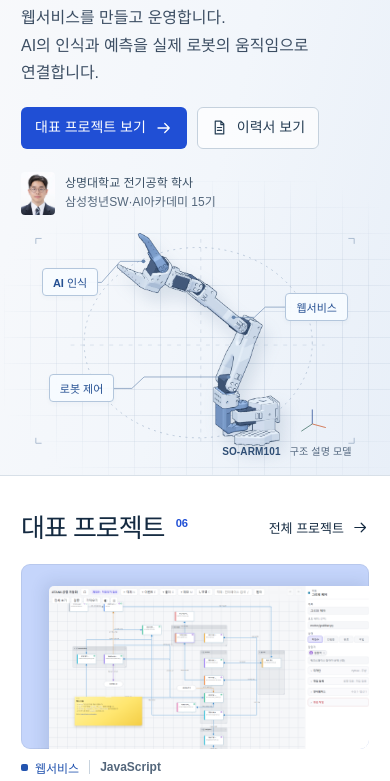
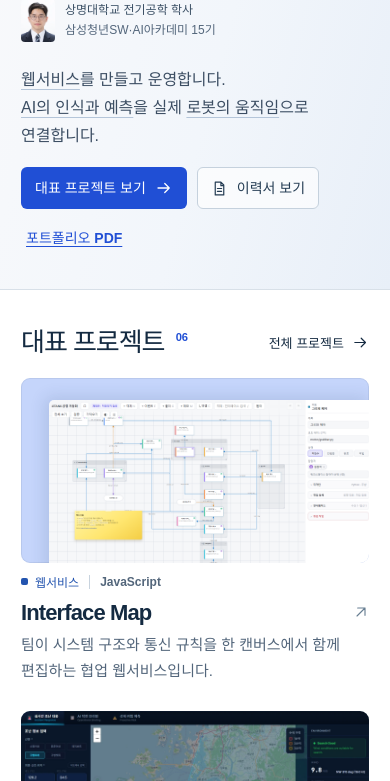
Before and after one commit to Michael3252/Michael3252.github.io, an Astro site: page / in a window 390 px wide. Shown: the part 204-985 px from the top of the page. Built offline with nearby package versions, Linux system fonts and the light colour scheme; Astro itself is replaced by a stand-in of ours.

Commit message:
홈 소개를 정리하고 로봇 프로젝트 실물 자료와 포트폴리오 PDF 추가

```diff
--- a/src/components/arm-figure.astro
+++ /dev/null
@@ -1,22 +0,0 @@
----
-const guides = [
-  { field: "ai", text: "AI 인식", id: "sense" },
-  { field: "service", text: "웹서비스", id: "service" },
-  { field: "robotics", text: "로봇 제어", id: "motion" }
-];
----
-<figure class="arm-figure">
-  <div class="blueprint-paper" aria-hidden="true"></div>
-  <svg class="arm-rules" viewBox="0 0 540 382" preserveAspectRatio="none" aria-hidden="true">
-    <g fill="none" stroke="currentColor"><ellipse cx="275" cy="192" rx="177" ry="158" stroke-dasharray="3 7"/><path d="M77 196h394M279 20v337" stroke-dasharray="6 9" opacity=".5"/>
-    <path d="M23 28v-9h9m476 0h9v9M23 350v9h9m476 0h9v-9" stroke-width="1.3"/></g>
-  </svg>
-  <img class="hero-arm" src="/media/so101.webp" alt="열린 그리퍼와 다섯 관절이 보이는 SO-ARM101 로봇팔 구조 렌더링" width="1040" height="1321" fetchpriority="high"/>
-  <svg class="arm-leaders" viewBox="0 0 540 382" preserveAspectRatio="none" aria-hidden="true">
-    <g fill="none" stroke="currentColor" stroke-width="1"><path d="M90 92h35l29-35h36"/><path d="M420 133h-41l-17 17h-32"/><path d="M118 268h54l19-19h131"/></g>
-    <g fill="currentColor"><circle cx="190" cy="57" r="3"/><circle cx="330" cy="150" r="3"/><circle cx="322" cy="249" r="3"/></g>
-    <g transform="translate(452 310)" fill="none" stroke-width="1.4"><path d="M0 17V-7" stroke="#4160a3"/><path d="M0 17 21 23" stroke="#d06e48"/><path d="M0 17-17 29" stroke="#548077"/></g>
-  </svg>
-  {guides.map(g => <a class={"callout " + g.id} href={"/projects/field/" + g.field + "/"} aria-label={g.text + " 분야 프로젝트 보기"}>{g.text}</a>)}
-  <figcaption><span>SO-ARM101</span> 구조 설명 모델</figcaption>
-</figure>
--- a/src/data/portfolio.ts
+++ b/src/data/portfolio.ts
@@ -1,6 +1,13 @@
 export const contact = { email: "gkdlgustjr00@naver.com", github: "https://github.com/Michael3252" };
 export const fields = { service: "웹서비스", ai: "AI와 데이터", robotics: "로봇과 제어", engineering: "전력 설계" } as const;
 export type Field = keyof typeof fields;
+interface ProjectPhoto {
+  image: string;
+  width: number;
+  height: number;
+  alt: string;
+  caption: string;
+}
 export interface Project {
   slug: string;
   title: string;
@@ -11,7 +18,7 @@ export interface Project {
   period?: string;
   setting?: string;
   award?: string;
-  reading?: [string, string][];
+  reading?: [string, string, ProjectPhoto[]?][];
   links?: [string, string][];
   cover?: string;
   coverAlt?: string;
@@ -85,10 +92,14 @@ export const projects: Project[] = [
     slug: "umi", title: "UMI 기반 로봇팔 학습 플랫폼", field: "robotics", setting: "시뮬레이션과 실물 실행기",
     summary: "가상 환경에서 수집한 동작으로 정책을 학습하고, 정책 출력을 로봇팔 명령으로 바꾸는 실행기를 구현했습니다.",
     role: "MuJoCo 데이터 수집과 UMI 학습 파이프라인을 검증하고 실제 로봇의 Python 실행기를 구현했습니다.",
-    tags: ["MuJoCo", "Diffusion Policy", "Jetson Orin Nano"], cover: "so101", coverAlt: "SO-ARM101 공식 형상으로 렌더링한 로봇팔 구조 설명 모델",
+    tags: ["MuJoCo", "Diffusion Policy", "Jetson Orin Nano"], cover: "umi-gripper", coverAlt: "휴대폰을 장착한 실제 로봇팔의 그리퍼가 포장 물체를 잡고 있는 모습",
     reading: [
-      ["시뮬레이션에서 수집한 동작", "SO-ARM101과 UMI 핸들의 URDF로 MuJoCo 환경을 구성했습니다. 임의 위치의 물체를 정해진 곳으로 옮기는 동작과 가상 카메라 영상을 수집하고, ArUco 전처리와 ORB-SLAM3를 거쳐 Diffusion Policy 학습까지 파이프라인을 검증했습니다."],
-      ["정책 출력을 실제 로봇 명령으로", "Jetson Orin Nano의 Python 실행기에서 정책의 상대 TCP 목표를 관측 시점 기준으로 베이스 좌표계에 옮겼습니다. 5관절 역기구학으로 관절각을 구하고, 그리퍼 폭과 함께 서보 tick으로 변환해 관절별 허용 범위를 적용한 뒤 UART로 전송했습니다."],
+      ["시뮬레이션에서 수집한 동작", "SO-ARM101과 UMI 핸들의 URDF로 MuJoCo 환경을 구성했습니다. 임의 위치의 물체를 정해진 곳으로 옮기는 동작과 가상 카메라 영상을 수집하고, ArUco 전처리와 ORB-SLAM3를 거쳐 Diffusion Policy 학습까지 파이프라인을 검증했습니다.", [
+        { image: "umi-simulation", width: 1600, height: 600, alt: "MuJoCo 작업대 전체와 캔이 그리퍼 사이에 보이는 근접 시점을 나란히 표시한 화면", caption: "캔에 접근하는 같은 순간을 두 시점에서 봤습니다. 왼쪽은 작업대 전체, 오른쪽은 그리퍼에서 본 화면입니다." }
+      ]],
+      ["정책 출력을 실제 로봇 명령으로", "Jetson Orin Nano의 Python 실행기에서 정책의 상대 TCP 목표를 관측 시점 기준으로 베이스 좌표계에 옮겼습니다. 5관절 역기구학으로 관절각을 구하고, 그리퍼 폭과 함께 서보 tick으로 변환해 관절별 허용 범위를 적용한 뒤 UART로 전송했습니다.", [
+        { image: "umi-gripper", width: 810, height: 1440, alt: "휴대폰이 달린 흰색 로봇팔과 포장 물체를 쥔 검은 그리퍼", caption: "실물 장비 촬영. 그리퍼 위에 장착한 휴대폰과 물체를 잡은 집게가 함께 보입니다." }
+      ]],
       ["실물에서 확인한 제어", "관절별 서보 PID 게인을 조정하고 부하 테스트에서 목표 오차와 떨림 감소를 확인했습니다. 아래 모델은 관절, 그리퍼와 끝단의 위치 관계를 설명하는 공식 형상입니다."]
     ]
   },
@@ -102,7 +113,19 @@ export const projects: Project[] = [
     slug: "autonomous-taxi", title: "Jetson Orin Nano 기반 자율주행 택시", field: "robotics",
     summary: "축소 도로에서 도로 표시를 인식하고 차량 위치를 추정하는 기능을 개발했습니다.",
     role: "광각 영상을 BEV로 변환하고 YOLO26으로 도로 표시를 인식했습니다. 외부 카메라와 ArUco 마커로 가상 GPS를 구현했습니다.",
-    tags: ["Jetson Orin Nano", "YOLO26", "ArUco"]
+    tags: ["Jetson Orin Nano", "YOLO26", "ArUco"],
+    reading: [
+      ["축소 도로를 위에서 바라보는 시점으로", "카메라 앞쪽을 비스듬히 본 영상에는 가까운 횡단보도가 크게, 먼 차선은 좁게 보입니다. 광각 영상을 위에서 내려다본 시점(BEV)으로 변환해 노면 표시의 배치를 읽을 수 있게 했습니다.", [
+        { image: "taxi-road", width: 1440, height: 1080, alt: "축소 도로 교차로를 낮은 시점에서 본 사진. 앞쪽 횡단보도 너머로 화살표와 차선이 보인다.", caption: "축소 도로의 교차로. 가까운 횡단보도와 먼 차선에서 원근 차이가 드러납니다." },
+        { image: "taxi-bev", width: 954, height: 241, alt: "위에서 본 형태로 변환한 축소 도로의 횡단보도와 방향 화살표", caption: "BEV 변환 예시. 검은 부분은 카메라 영상이 투영되지 않은 영역입니다." }
+      ]],
+      ["횡단보도와 정지선을 구분하기", "YOLO26을 학습해 도로 표시가 차지하는 영역을 구분했습니다.", [
+        { image: "taxi-segmentation", width: 954, height: 241, alt: "도로에 색 마스크와 분류명이 겹쳐진 세그멘테이션 결과", caption: "다른 주행 장면의 인식 결과. 횡단보도, 정지선, 점선, 방향 화살표에 분류명이 표시됩니다." }
+      ]],
+      ["외부 카메라로 위치 기준 잡기", "축소 도로 주위에 놓은 ArUco 마커를 외부 카메라로 읽어 차량 위치 추정에 쓰는 가상 GPS를 구현했습니다.", [
+        { image: "taxi-virtual-gps", width: 2400, height: 1286, alt: "외부 카메라 두 대에서 마커 좌표와 공유 마커 4번, 5번을 표시한 화면", caption: "두 카메라가 공유하는 마커는 4번과 5번입니다. 화면 아래에 검출한 마커와 각 카메라의 보정 상태가 표시됩니다." }
+      ]]
+    ]
   },
   {
     slug: "solar-forecast", title: "태양광 발전량 예측", field: "ai",
--- a/src/pages/index.astro
+++ b/src/pages/index.astro
@@ -1,19 +1,19 @@
 ---
 import Site from "../layouts/site.astro";
 import Icon from "../components/icon.astro";
-import ArmFigure from "../components/arm-figure.astro";
 import Card from "../components/project-card.astro";
 import { awards, education, featured } from "../data/portfolio";
 ---
 <Site title="홈">
   <section class="hero"><div class="wrap hero-inner">
-    <div class="hero-copy">
+    <div>
       <h1>소프트웨어 개발자<br/><strong>김현석<span class="name-stop">.</span></strong></h1>
-      <p>웹서비스를 만들고 운영합니다.<br class="wide-br"/> AI의 인식과 예측을 실제 로봇의 움직임으로 연결합니다.</p>
-      <div class="hero-actions"><a href="#selected" class="btn primary">대표 프로젝트 보기 <Icon name="arrow"/></a><a href="/resume/" class="btn secondary"><Icon name="file" size={17}/>이력서 보기</a></div>
       <div class="hero-profile"><img src="/media/portrait.webp" width="38" height="47" alt="김현석 프로필 사진"/><div><strong>상명대학교 전기공학 학사</strong><span>삼성청년SW·AI아카데미 15기</span></div></div>
     </div>
-    <ArmFigure />
+    <div class="hero-copy">
+      <p><a href="/projects/field/service/">웹서비스</a>를 만들고 운영합니다.<br/><a href="/projects/field/ai/">AI의 인식과 예측</a>을 실제 <a href="/projects/field/robotics/">로봇의 움직임</a>으로 연결합니다.</p>
+      <div class="hero-actions"><a href="#selected" class="btn primary">대표 프로젝트 보기 <Icon name="arrow"/></a><a href="/resume/" class="btn secondary"><Icon name="file" size={17}/>이력서 보기</a><a class="text-link" href="/pdf/kim-hyeonseok-portfolio.pdf" download>포트폴리오 PDF</a></div>
+    </div>
   </div></section>
   <section class="wrap works" id="selected" aria-labelledby="works-title">
     <div class="section-head"><h2 id="works-title">대표 프로젝트 <span class="count">{String(featured.length).padStart(2,"0")}</span></h2><a class="text-link" href="/projects/">전체 프로젝트 <Icon name="arrow" size={17}/></a></div>
--- a/src/styles/site.css
+++ b/src/styles/site.css
@@ -49,12 +49,14 @@ p { color: var(--text); line-height: 1.8; }
 .nav-inner a:hover, .text-link:hover, .footer a:hover, .back-link:hover, .aside-link:hover { color: var(--blue); }
 .hero { background: #f4f7fb; position: relative; isolation: isolate; overflow: hidden; border-bottom: 1px solid var(--rule); }
 .hero::before { content: ""; position: absolute; inset: 0; z-index: -1; background: linear-gradient(105deg,#f8f9fb 2%, #f2f6fb 54%,#e8eff8 100%); }
-.hero-inner { display: grid; grid-template-columns: minmax(0,1.03fr) minmax(0,1fr); align-items: center; column-gap: 22px; min-height: clamp(440px,36.5vw,550px); padding-block: 28px; }
-.hero-copy { position: relative; z-index: 1; }
+.hero-inner { display: grid; grid-template-columns: minmax(0,.85fr) minmax(0,1.15fr); align-items: center; gap: clamp(30px,5vw,85px); padding-block: clamp(50px,6vw,96px); }
 .hero h1 { font-size: clamp(39px,3.7vw,59px); line-height: 1.24; font-weight: 600; letter-spacing: -.055em; }
 .hero h1 strong { display: inline-block; font-size: 1.48em; font-weight: 820; margin-left: -.045em; line-height: 1.13; }
 .name-stop { color: var(--blue); }
-.hero-copy p { margin-block: 24px 27px; font-size: clamp(16px,1.22vw,19px); color: #3c4e63; line-height: 1.72; }
+.hero-copy p { margin-bottom: 23px; font-size: clamp(17px,1.5vw,23px); color: #3c4e63; line-height: 1.75; }
+.hero-copy p a { text-decoration: underline; text-decoration-color: #b4c5d9; text-underline-offset: .22em; }
+.hero-copy p a:hover { color: var(--blue); }
+.hero-actions .text-link { padding-inline: 5px; color: var(--blue); text-decoration: underline; text-underline-offset: 3px; }
 .hero-actions { display: flex; flex-wrap: wrap; align-items: center; gap: 10px; }
 .hero-profile { display: flex; align-items: center; gap: 10px; margin-top: 23px; }
 .hero-profile img { width: 34px; height: 43px; object-fit: cover; border-radius: 4px; }
@@ -66,19 +68,6 @@ p { color: var(--text); line-height: 1.8; }
 .primary:hover { background: #153faf; }
 .btn.secondary { background: #ffffffaa; border-color: #c5d1dd; color: #243c53; }
 .btn.secondary:hover { background: white; border-color: #8da5bb; }
-.arm-figure { position: relative; width: 100%; height: clamp(355px,29.5vw,445px); isolation: isolate; }
-.blueprint-paper { position: absolute; inset: -20% -12% -20% -5%; background-image: linear-gradient(to right,#8aa1bd32 1px,transparent 1px),linear-gradient(to bottom,#8aa1bd32 1px,transparent 1px); background-size: 26px 26px; mask-image: radial-gradient(ellipse at 55% 50%,black 26%,#0009 54%,transparent 77%); }
-.arm-rules, .arm-leaders { position: absolute; inset: 0; width: 100%; height: 100%; color: #9db0c8; pointer-events: none; }
-.arm-leaders { color: #6685ad; }
-.hero-arm { position: absolute; left: 21%; top: 0; width: 60%; height: 95%; object-fit: contain; filter: drop-shadow(6px 10px 8px #3c5b8526); }
-.arm-figure figcaption { position: absolute; right: 5%; bottom: -2px; color: #51657d; font-size: 11px; letter-spacing: .015em; }
-.arm-figure figcaption span { color: #2f4e75; font-weight: 780; padding-right: 6px; }
-.callout { position: absolute; color: #244f92; font-size: 12px; font-weight: 690; background: #f7fbfff2; border: 1px solid #b3c6dc; padding: 5px 10px; border-radius: 4px; box-shadow: 0 2px 4px #334f7009; transition: background .18s ease, color .18s ease; }
-.callout::after { content: ""; position: absolute; inset: -8px -3px; }
-.callout:hover, .callout:focus-visible { color: white; background: var(--blue); }
-.callout.sense { left: 6%; top: 24%; transform: translateY(-50%); }
-.callout.service { left: 76%; top: 34.8%; transform: translateY(-50%); }
-.callout.motion { left: 8%; top: 70.2%; transform: translateY(-50%); }
 .works { padding-block: clamp(44px,4.2vw,69px) 84px; scroll-margin-top: 20px; }
 .section-head { display: flex; align-items: center; justify-content: space-between; gap: 18px; margin-bottom: 25px; }
 .section-head h2, .profile-thumb h2, .other-projects h2 { font-size: clamp(26px,2.4vw,38px); font-weight: 780; }
@@ -98,8 +87,7 @@ p { color: var(--text); line-height: 1.8; }
 .cover-maritime-search img { object-position: center; }
 .cover-solar-vision { background: #e7edef; }
 .cover-solar-vision img { object-fit: contain; padding: 12px; }
-.cover-umi { background: #e6edf5; }
-.cover-umi img { object-fit: contain; padding: 12px; }
+.cover-umi img { object-position: center 27%; }
 .video-mark { display: inline-flex; align-items: center; gap: 6px; position: absolute; right: 11px; bottom: 11px; background: #0f2238e8; color: white; font-size: 11px; font-weight: 650; border-radius: 4px; padding: 4px 7px; font-variant-numeric: tabular-nums; }
 .card-meta { display: flex; gap: 10px; align-items: center; margin-block: 15px 8px; font-size: 12px; font-weight: 560; color: var(--muted); }
 .card-meta>span+span { border-left: 1px solid #c8d3de; padding-left: 10px; }
@@ -168,6 +156,8 @@ p { color: var(--text); line-height: 1.8; }
 .role-note h2 { font-size: 15px; color: #234f95; }
 .role-note p { font-weight: 580; }
 .case-figure { margin-block: 14px 22px; }
+.case-figure a:has(>img) { display: block; cursor: zoom-in; }
+.portrait-figure { max-width: min(100%,320px); }
 .case-figure img, .case-figure video { width: 100%; height: auto; border-radius: 6px; background: var(--sheet); }
 .case-figure figcaption, .case-story .caption { margin-top: 7px; color: var(--muted); font-size: 13px; line-height: 1.6; }
 .caption a { text-decoration: underline; text-underline-offset: 3px; }
@@ -210,12 +200,8 @@ p { color: var(--text); line-height: 1.8; }
 .error-page { padding-block: 100px; }
 .error-number { display: block; font-weight: 760; color: var(--blue); }
 .error-page p { margin: 16px 0 26px; }
-@media (min-width: 1500px) { .arm-figure { max-width: 620px; justify-self: end; } }
 @media (max-width: 980px) {
   .nav-inner { height: 66px; }
-  .hero-inner { min-height: 410px; column-gap: 5px; }
-  .hero-arm { height: 88%; top: 5%; }
-  .arm-figure { height: 315px; }
   .card-grid { column-gap: 18px; }
   .experience-inner { grid-template-columns: 1fr; gap: 32px; }
   .experience { padding-block: 42px; }
@@ -230,14 +216,11 @@ p { color: var(--text); line-height: 1.8; }
   .brand-note, .github-top span, .github-top .icon:last-child { display: none; }
   .github-top { border: 0; padding: 7px; margin-left: -8px; }
   .nav-inner nav a { font-size: 13px; }
-  .hero-inner { grid-template-columns: minmax(0,1fr); gap: 12px; padding-block: 37px 18px; }
+  .hero-inner { grid-template-columns: minmax(0,1fr); gap: 24px; padding-block: 34px; }
   .hero h1 { font-size: clamp(32px,7.4vw,50px); }
   .hero h1 strong { font-size: 1.45em; }
-  .hero-copy p { font-size: 16px; margin-block: 16px 20px; }
-  .arm-figure { width: min(100%,490px); justify-self: center; height: clamp(230px,59vw,298px); }
-  .hero-arm { height: 98%; top: 0; }
-  .arm-figure figcaption { bottom: -1px; font-size: 10px; }
-  .callout { font-size: 11px; }
+  .hero-copy p { font-size: 16px; margin-bottom: 17px; }
+  .hero-profile { margin-top: 14px; }
   .works { padding-block: 34px 50px; }
   .section-head { margin-bottom: 18px; }
   .card-grid { grid-template-columns: repeat(2,minmax(0,1fr)); row-gap: 28px; }
@@ -286,8 +269,6 @@ p { color: var(--text); line-height: 1.8; }
 }
 @media (prefers-reduced-motion:no-preference) {
   html { scroll-behavior: smooth; }
-  .hero-arm { animation: arm-arrive .7s cubic-bezier(.18,.67,.23,1) both; }
-  @keyframes arm-arrive { from { transform: translate(5px,5px); opacity: .74; } to { transform: translate(0,0); opacity: 1; } }
 }
 @media (prefers-reduced-motion:reduce) { *, *::before, *::after { transition: none !important; } }
 @page { size: A4; margin: 15mm 16mm; }
```
Also changed, not shown: docs/assets.md (+6 -0 lines), scripts/verify-site.mjs (+9 -0 lines), src/pages/projects/[slug].astro (+9 -1 lines), public/media/portfolio-og.png, public/media/taxi-bev.webp (added), public/media/taxi-road.webp (added), public/media/taxi-segmentation.webp (added), public/media/taxi-virtual-gps.webp (added), public/media/umi-gripper.webp (added), public/media/umi-simulation.webp (added), 2 other files.
